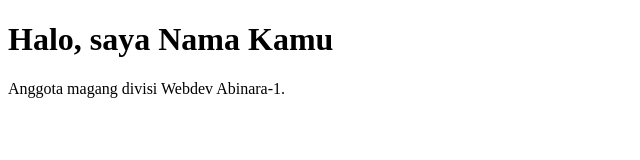
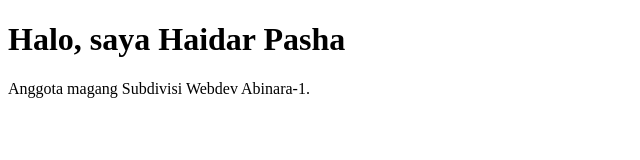
Before and after one commit to rockyrock-duhkah/Portofolio, a plain HTML site: page index.html in a window 1280 px wide. Shown: the whole page, without its empty margins (0-640 px from the left). Drawn offline with Linux system fonts and the light colour scheme.

```diff
--- a/index.html
+++ b/index.html
@@ -6,7 +6,7 @@
 <title>Portofolio Nama Kamu</title>
 </head>
 <body>
-<h1>Halo, saya Nama Kamu</h1>
-<p>Anggota magang divisi Webdev Abinara-1.</p>
+<h1>Halo, saya Haidar Pasha</h1>
+<p>Anggota magang Subdivisi Webdev Abinara-1.</p>
 </body>
 </html>
```
